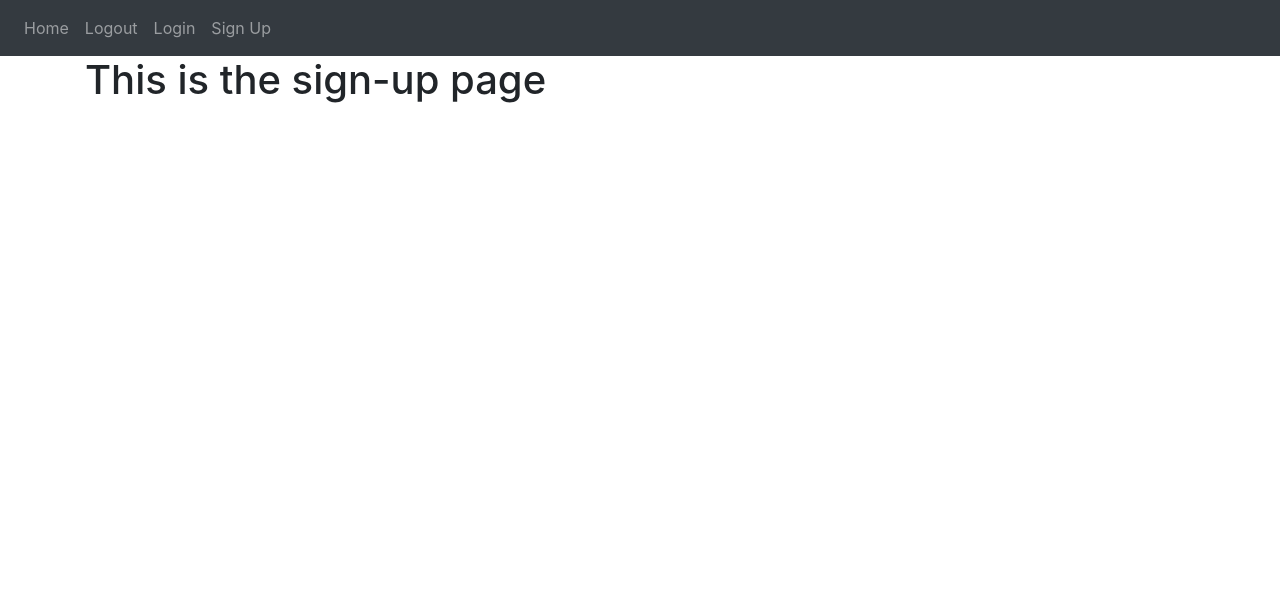
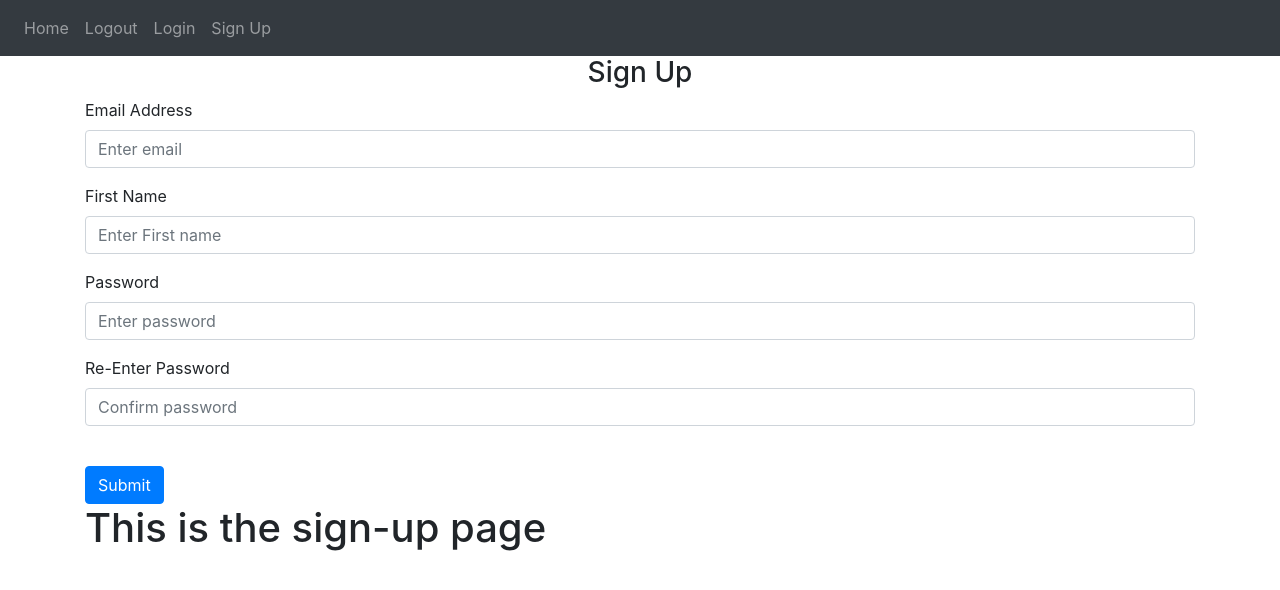
Before and after one commit to unpunishedKiller/Atelier, a Flask app: page /sign-up in a window 1280 px wide. Shown: the top 590 px of the page. Run offline with Flask 3, Linux system fonts and the light colour scheme; some libraries are stand-ins or nearby versions.

Commit message:
Sign-up done

```diff
--- a/website/auth.py
+++ b/website/auth.py
@@ -1,15 +1,32 @@
-from flask import Blueprint, render_template
+from flask import Blueprint, render_template, request, flash
 
 auth = Blueprint('auth', __name__)
 
-@auth.route('/login')
+@auth.route('/login', methods=['GET', 'POST'])
 def login():
-    return render_template("login.html")
+    return render_template("login.html", boolean = True)
 
 @auth.route('/logout')
 def logout():
     return "<p>Logout</p>"
 
-@auth.route('/sign-up')
+@auth.route('/sign-up', methods=['GET', 'POST'])
 def sign_up():
+    if request.method == 'POST':
+        email = request.form.get('email')
+        firstname = request.form.get('firstname')
+        password1 = request.form.get('password1')
+        password2 = request.form.get('password2')
+
+        if len(email) < 4:
+            flash('Email must be at least 4 characters long.', category='error')
+        elif len(firstname) < 2:
+            flash('First name must be at least 2 characters long.', category='error')
+        elif password1 != password2:
+            flash('Passwords do not match.', category='error')
+        elif len(password1) < 8:
+            flash('Password must be at least 8 characters long.', category='error')
+        else:
+            flash('Account created successfully.', category='success')
+            #add user to database
     return render_template("sign_up.html")
--- a/website/templates/base.html
+++ b/website/templates/base.html
@@ -37,6 +37,28 @@
       </div>
     </nav>
 
+    {% with messages = get_flashed_messages(with_categories=true) %}
+    {% if messages %}
+      {% for category, message in messages %}
+      {% if category == 'error' %}
+      <div class="alert alert-danger alter-dismissable fade show" role="alert">
+        {{ message }}
+        <button type="button" class="close" data-dismiss="alert">
+          <span aria-hidden="true">&times;</span>
+        </button>
+      </div>
+      {% else %}
+      <div class="alert alert-success alter-dismissable fade show" role="alert">
+        {{ message }}
+        <button type="button" class="close" data-dismiss="alert">
+          <span aria-hidden="true">&times;</span>
+        </button>
+      </div>
+      {% endif %}
+      {% endfor %}
+    {% endif %}
+    {% endwith %}
+
     <div class="container">{% block content %} {% endblock %}</div>
     <script
       src="https://code.jquery.com/jquery-3.2.1.slim.min.js"
--- a/website/templates/sign_up.html
+++ b/website/templates/sign_up.html
@@ -1,5 +1,53 @@
 {% extends "base.html" %}
 {% block title %}Sign Up{% endblock %}
 {% block content %}
+<form method="POST">
+    <h3 align="center">Sign Up</h3>
+    <div class="form-group">
+        <label for="email">Email Address</label>
+        <input
+                type="email"
+                class="form-control"
+                id="email"
+                name="email"
+                placeholder="Enter email"
+        />
+    </div>
+
+    <div class="form-group">
+        <label for="firstname">First Name</label>
+        <input
+                type="text"
+                class="form-control"
+                id="firstname"
+                name="firstname"
+                placeholder="Enter First name"
+        />
+    </div>
+
+    <div class="form-group">
+        <label for="password1">Password</label>
+        <input
+                type="password"
+                class="form-control"
+                id="password1"
+                name="password1"
+                placeholder="Enter password"
+        />
+    </div>
+
+    <div class="form-group">
+        <label for="password2">Re-Enter Password</label>
+        <input
+                type="password"
+                class="form-control"
+                id="password2"
+                name="password2"
+                placeholder="Confirm password"
+        />
+    </div>
+    <br/>
+    <button type="submit" class="btn btn-primary">Submit</button>
+</form>
 <h1>This is the sign-up page</h1>
 {% endblock %}
```
Also changed, not shown: website/templates/login.html (+25 -1 lines).
